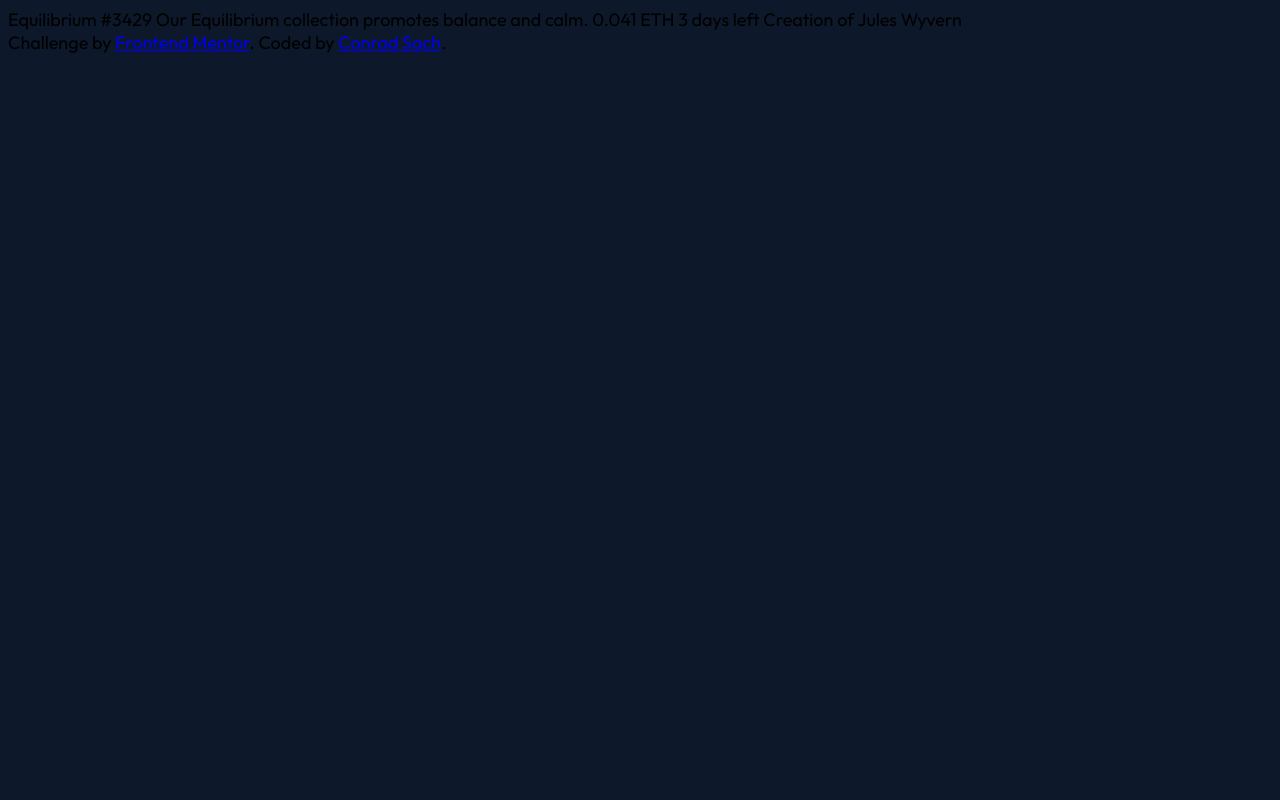
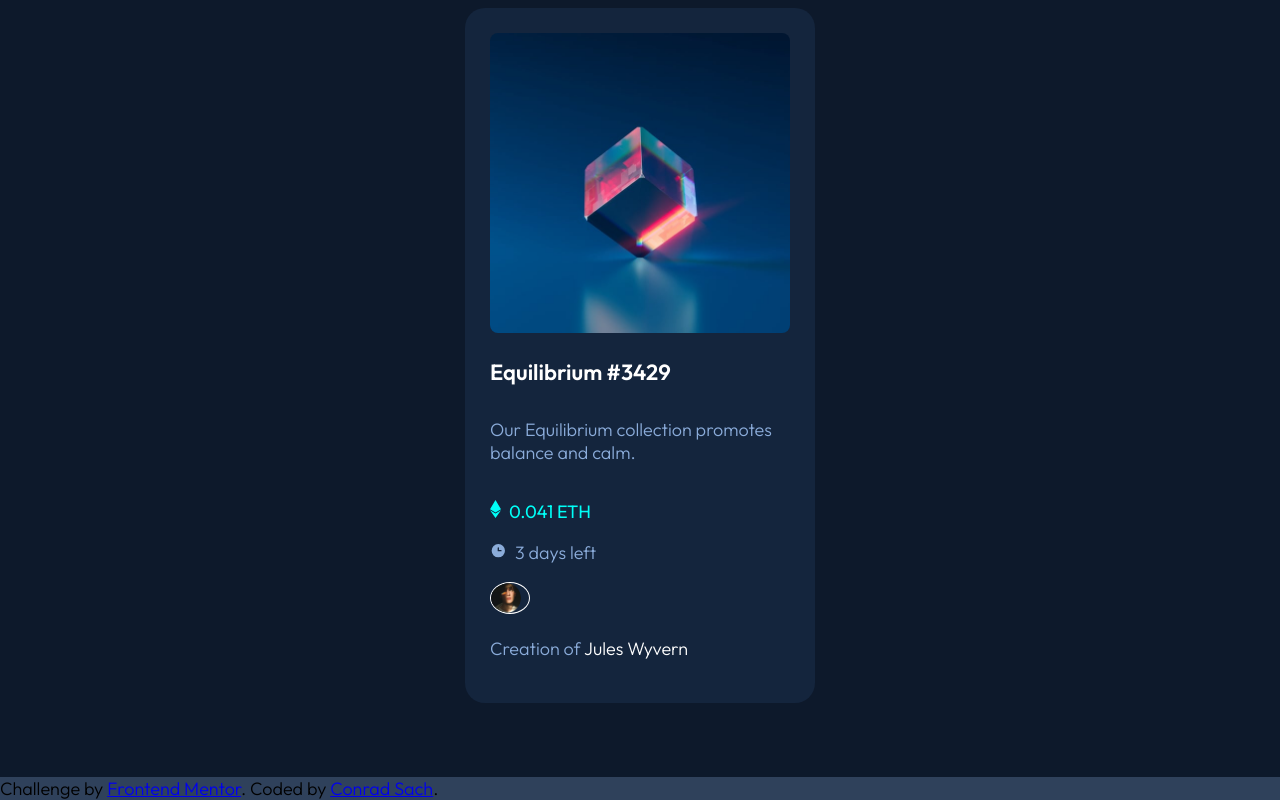
Before and after one commit to Conradicool/fem-nft-card, a plain HTML site: page index.html in a window 1280 px wide. Drawn offline with Linux system fonts and the light colour scheme.

Commit message:
majority of card built

```diff
--- a/index.html
+++ b/index.html
@@ -15,22 +15,35 @@
 </head>
 <body>
 
-  <div>
+  <div class="container">
+    <div class="child">
+      <div>
+        <img src="images/image-equilibrium.jpg" alt="equilibrium" class="main-img">
+      </div>
 
-  </div>
+      <h1 class="name">Equilibrium #3429</h1>
 
-  Equilibrium #3429
+      <p class="desc">Our Equilibrium collection promotes balance and calm.</p>
 
-  Our Equilibrium collection promotes balance and calm.
+      <div class="inline-info">
+        <div class="etherium">
+          <p class="eth"><img src="images/icon-ethereum.svg" alt="etherium logo" class="eth-logo">0.041 ETH</p>
+        </div>
 
-  0.041 ETH
-  3 days left
+        <div class="time-left">
+          <p class="time"><img src="images/icon-clock.svg" alt="clock" class="clock-img">3 days left</p>
+        </div>
 
-  Creation of Jules Wyvern
+      </div>
 
-  <div class="attribution">
-    Challenge by <a href="https://www.frontendmentor.io?ref=challenge" target="_blank">Frontend Mentor</a>.
-    Coded by <a href="#">Conrad Sach</a>.
+      <img src="images/image-avatar.png" alt="avatar" class="avatar">
+      <p class="creator">Creation of <span>Jules Wyvern</span></p>
+
+      <div class="attribution">
+        Challenge by <a href="https://www.frontendmentor.io?ref=challenge" target="_blank">Frontend Mentor</a>.
+        Coded by <a href="#">Conrad Sach</a>.
+      </div>
+    </div>
   </div>
 </body>
 </html>
--- a/style.css
+++ b/style.css
@@ -1,6 +1,7 @@
 * {
     font-size: 18px;
     font-family: 'Outfit', sans-serif;
+    font-weight: 300;
 }
 
 :root {
@@ -10,9 +11,85 @@
     --card-dark-blue: hsl(216, 50%, 16%);
     --line-dark-blue: hsl(215, 32%, 27%);
     --white: hsl(0, 0%, 100%);
-
 }
 
 body {
     background-color: var(--main-dark-blue);
 }
+
+.container {
+    width: 300px;
+    padding: 25px;
+    border-radius: 20px;
+    margin: auto;
+    background-color: var(--card-dark-blue);
+    position: relative;
+}
+
+.child {
+    width: 300px;
+    margin: auto;
+}
+
+.name, span {
+    color: var(--white);
+}
+
+.desc, .time, .creator {
+    color: var(--soft-blue);
+}
+
+.main-img {
+    width: 300px;
+    height: 300px;
+    border-radius: 8px;
+    display: block;
+    margin-left: auto;
+    margin-right: auto;
+}
+
+.attribution {
+    position: fixed;
+    left: 0;
+    bottom: 0;
+    width: 100%;
+    background-color: var(--line-dark-blue);
+}
+
+.name {
+    font-weight: 600;
+    font-size: 22px;
+    padding-top: 10px;
+}
+
+.desc {
+    display: inline-block;
+    vertical-align: top;
+}
+
+.eth {
+    color: var(--cyan);
+    font-weight: 400;
+}
+
+.eth-logo, .clock-img{
+    padding-right: 8px;
+}
+
+.avatar {
+    padding-right: 8px;
+    width: 30px;
+    height: 30px;
+    border: 1px solid var(--white);
+    border-radius: 50%;
+}
+
+.name:hover, span:hover {
+    color: var(--cyan);
+    cursor: pointer;
+}
+
+.main-img:hover {
+    flood-color: var(--cyan);
+    cursor: pointer;
+}
```
